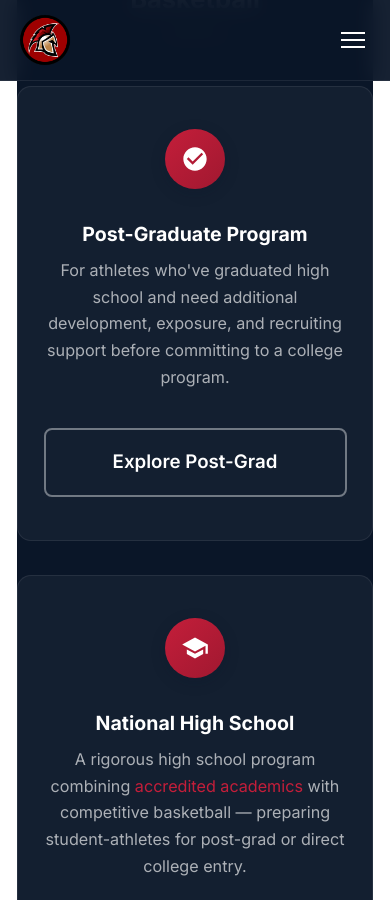
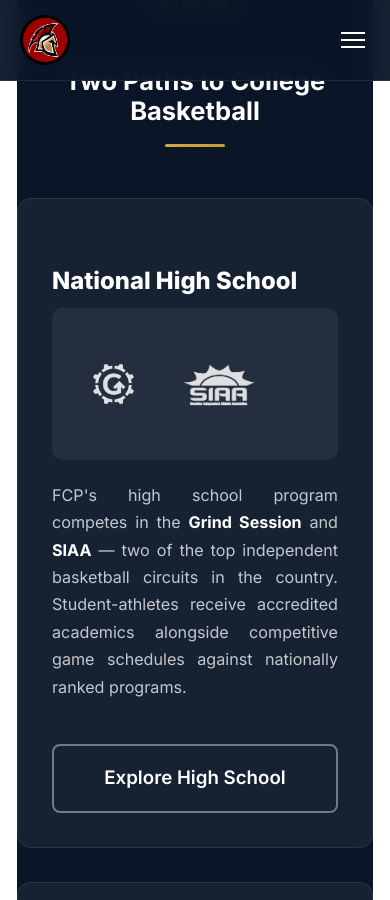
Before and after one commit to CoachD23/fcp-jekyll-site, a Jekyll site: the page built from about.md, in a window 390 px wide and 900 px high, scrolled down 6658 px. Built offline with Jekyll 4.4.1, drawn with Linux system fonts in a browser that asks for light colours; a script that is not in the unit is left out; some of the changed text lies outside the part shown.

Commit message:
About page overhaul: justified text, league logos, remove season timeline
- Intro statement: grey container with red left border, justified text
- Biancardi duo: fixed image alignment (cover vs contain)
- Feature cards + program cards: left-aligned, justified text
- All red link text replaced with navy underlined links
- Removed Sample Basketball Season section
- Redesigned Two Paths section with Grind Session/SIAA (HS) and SEHAL/PHSBA (PG) logos
- Added shared benefits bar: national schedules, weight training, individual workouts, college placement
- New assets: grind-session.png, phsba-opt.png

```diff
--- a/about.md
+++ b/about.md
@@ -9,9 +9,9 @@
 ---
 
 <!-- Bold Intro Statement -->
-<section class="about-intro-statement fade-in" style="max-width: 900px; margin: 0 auto 3rem; text-align: center;">
-  <h2 style="font-size: 2rem; font-weight: 800; color: #0a1628; line-height: 1.3; margin-bottom: 1.25rem;">The Emerald Coast's Premier Basketball Academy</h2>
-  <p style="font-size: 1.15rem; line-height: 1.75; color: #444; max-width: 780px; margin: 0 auto;">Florida Coastal Prep bridges the gap between high school and college athletics — combining elite coaching, rigorous academics, and D1-caliber facilities to prepare student-athletes for the next chapter. Since 2019, we've sent <strong>500+ players to college programs across 43 states and 22 countries</strong>.</p>
+<section class="fade-in" style="background: #f2f3f5; border-left: 4px solid #c41e3a; margin: 0 auto 2.5rem; padding: 2.5rem 3rem; max-width: 960px; border-radius: 0 12px 12px 0;">
+  <h2 style="font-size: 2rem; font-weight: 800; color: #0a1628; line-height: 1.3; margin: 0 0 1rem;">The Emerald Coast's Premier Basketball Academy</h2>
+  <p style="font-size: 1.1rem; line-height: 1.8; color: #333; text-align: justify; margin: 0;">Florida Coastal Prep bridges the gap between high school and college athletics — combining elite coaching, rigorous academics, and D1-caliber facilities to prepare student-athletes for the next chapter. Since 2019, we've sent <strong>500+ players to college programs across 43 states and 22 countries</strong>.</p>
 </section>
 
 <!-- By the Numbers -->
@@ -51,23 +51,30 @@
 </section>
 
 <!-- ESPN Endorsement — Side-by-Side with Navy Container -->
-<div class="fade-in" style="margin: 3rem auto; max-width: 960px; background: #0a1628; border-radius: 16px; padding: 1.5rem; box-shadow: 0 8px 32px rgba(0,0,0,0.18);">
+<div class="fade-in" style="margin: 3rem auto; max-width: 960px; background: #0a1628; border-radius: 16px; padding: 1.25rem; box-shadow: 0 8px 32px rgba(0,0,0,0.18);">
   <div class="biancardi-duo">
-    <div class="biancardi-duo-img">
-      <img src="/assets/images/about/biancardi-gym.jpg" alt="ESPN Director of Recruiting Paul Biancardi addressing Florida Coastal Prep student-athletes during a visit to the Spartan Training Center in Fort Walton Beach" style="width: 100%; height: 100%; object-fit: cover; border-radius: 10px;" loading="lazy">
+    <div class="biancardi-duo-photo">
+      <img src="/assets/images/about/biancardi-gym.jpg" alt="ESPN Director of Recruiting Paul Biancardi addressing Florida Coastal Prep student-athletes during a visit to the Spartan Training Center in Fort Walton Beach" loading="lazy">
     </div>
-    <div class="biancardi-duo-img">
-      <img src="/assets/images/about/biancardi-endorsement.jpg" alt="Paul Biancardi, ESPN Director of Recruiting, endorsing Florida Coastal Prep — Love your program! First class treatment of players." style="width: 100%; height: 100%; object-fit: cover; border-radius: 10px;" loading="lazy">
+    <div class="biancardi-duo-card">
+      <img src="/assets/images/about/biancardi-endorsement.jpg" alt="Paul Biancardi, ESPN Director of Recruiting, endorsing Florida Coastal Prep — Love your program! First class treatment of players." loading="lazy">
     </div>
   </div>
 </div>
 
 <style>
-.biancardi-duo { display: flex; gap: 1.5rem; align-items: stretch; }
-.biancardi-duo-img { flex: 1; min-width: 0; }
-@media (max-width: 600px) {
+.biancardi-duo { display: flex; gap: 1.25rem; align-items: center; }
+.biancardi-duo-photo { flex: 1; min-width: 0; }
+.biancardi-duo-photo img { width: 100%; height: 360px; object-fit: cover; border-radius: 10px; display: block; }
+.biancardi-duo-card { flex: 1; min-width: 0; }
+.biancardi-duo-card img { width: 100%; height: 360px; object-fit: contain; border-radius: 10px; display: block; }
+@media (max-width: 700px) {
   .biancardi-duo { flex-direction: column; }
+  .biancardi-duo-photo img, .biancardi-duo-card img { height: auto; object-fit: cover; }
 }
+.program-offers .feature-card { text-align: left; }
+.program-offers .feature-card p { text-align: justify; }
+.program-offers .feature-card .feature-icon-svg { margin-left: 0; margin-right: auto; }
 </style>
 
 <!-- What Sets FCP Apart -->
@@ -82,27 +89,27 @@
     <div class="feature-card fade-in">
       <div class="feature-icon-svg"><svg viewBox="0 0 24 24"><path d="M12 2C6.48 2 2 6.48 2 12s4.48 10 10 10 10-4.48 10-10S17.52 2 12 2zm0 3c1.66 0 3 1.34 3 3s-1.34 3-3 3-3-1.34-3-3 1.34-3 3-3zm0 14.2c-2.5 0-4.71-1.28-6-3.22.03-1.99 4-3.08 6-3.08 1.99 0 5.97 1.09 6 3.08-1.29 1.94-3.5 3.22-6 3.22z"/><circle cx="12" cy="8" r="2.5"/><path d="M12 2C6.48 2 2 6.48 2 12s4.48 10 10 10 10-4.48 10-10S17.52 2 12 2zm0 18c-4.41 0-8-3.59-8-8s3.59-8 8-8 8 3.59 8 8-3.59 8-8 8z" fill="none"/></svg></div>
       <h3>Elite Coaching Staff</h3>
-      <p>Our <a href="/coaches/" style="color: #c41e3a;">staff</a> includes former NBA players and D1 college coaches who bring real experience to every practice and game.</p>
+      <p>Our <a href="/coaches/" style="color: #0a1628; font-weight: 600; text-decoration: underline;">staff</a> includes former NBA players and D1 college coaches who bring real experience to every practice and game.</p>
     </div>
     <div class="feature-card fade-in">
       <div class="feature-icon-svg"><svg viewBox="0 0 24 24"><path d="M5 13.18v4L12 21l7-3.82v-4L12 17l-7-3.82zM12 3L1 9l11 6 9-4.91V17h2V9L12 3z"/></svg></div>
       <h3>Academic Excellence</h3>
-      <p>Accredited coursework, SAT/ACT prep, and <a href="/academics/" style="color: #c41e3a;">college application support</a> ensure our athletes are recruited and ready.</p>
+      <p>Accredited coursework, SAT/ACT prep, and <a href="/academics/" style="color: #0a1628; font-weight: 600; text-decoration: underline;">college application support</a> ensure our athletes are recruited and ready.</p>
     </div>
     <div class="feature-card fade-in">
       <div class="feature-icon-svg"><svg viewBox="0 0 24 24"><path d="M16 6l2.29 2.29-4.88 4.88-4-4L2 16.59 3.41 18l6-6 4 4 6.3-6.29L22 12V6z"/></svg></div>
       <h3>Recruiting Pipeline</h3>
-      <p>Individual recruiting plans, Hudl film, exposure events, and direct relationships with college coaching staffs. See our <a href="/commitments/" style="color: #c41e3a;">500+ commitments</a>.</p>
+      <p>Individual recruiting plans, Hudl film, exposure events, and direct relationships with college coaching staffs. See our <a href="/commitments/" style="color: #0a1628; font-weight: 600; text-decoration: underline;">500+ commitments</a>.</p>
     </div>
     <div class="feature-card fade-in">
       <div class="feature-icon-svg"><svg viewBox="0 0 24 24"><path d="M20.57 14.86L22 13.43 20.57 12 17 15.57 8.43 7 12 3.43 10.57 2 9.14 3.43 7.71 2 5.57 4.14 4.14 2.71 2.71 4.14l1.43 1.43L2 7.71l1.43 1.43L2 10.57 3.43 12 7 8.43 15.57 17 12 20.57 13.43 22l1.43-1.43L16.29 22l2.14-2.14 1.43 1.43 1.43-1.43-1.43-1.43L22 16.29z"/></svg></div>
       <h3>World-Class Facility</h3>
-      <p>Our 14,000 sq ft <a href="/training/" style="color: #c41e3a;">Spartan Training Center</a> features NBA-dimension hardwood, turf zone, and 24/7 access.</p>
+      <p>Our 14,000 sq ft <a href="/training/" style="color: #0a1628; font-weight: 600; text-decoration: underline;">Spartan Training Center</a> features NBA-dimension hardwood, turf zone, and 24/7 access.</p>
     </div>
     <div class="feature-card fade-in">
       <div class="feature-icon-svg"><svg viewBox="0 0 24 24"><path d="M12 2C8.13 2 5 5.13 5 9c0 5.25 7 13 7 13s7-7.75 7-13c0-3.87-3.13-7-7-7zm0 9.5c-1.38 0-2.5-1.12-2.5-2.5s1.12-2.5 2.5-2.5 2.5 1.12 2.5 2.5-1.12 2.5-2.5 2.5z"/></svg></div>
       <h3>Emerald Coast Lifestyle</h3>
-      <p>Beach living, year-round sunshine, and a safe community. Explore our <a href="/housing/" style="color: #c41e3a;">athlete housing</a> and <a href="/area-info/" style="color: #c41e3a;">area info</a>.</p>
+      <p>Beach living, year-round sunshine, and a safe community. Explore our <a href="/housing/" style="color: #0a1628; font-weight: 600; text-decoration: underline;">athlete housing</a> and <a href="/area-info/" style="color: #0a1628; font-weight: 600; text-decoration: underline;">area info</a>.</p>
     </div>
     <div class="feature-card fade-in">
       <div class="feature-icon-svg"><svg viewBox="0 0 24 24"><path d="M16 11c1.66 0 2.99-1.34 2.99-3S17.66 5 16 5c-1.66 0-3 1.34-3 3s1.34 3 3 3zm-8 0c1.66 0 2.99-1.34 2.99-3S9.66 5 8 5C6.34 5 5 6.34 5 8s1.34 3 3 3zm0 2c-2.33 0-7 1.17-7 3.5V19h14v-2.5c0-2.33-4.67-3.5-7-3.5zm8 0c-.29 0-.62.02-.97.05 1.16.84 1.97 1.97 1.97 3.45V19h6v-2.5c0-2.33-4.67-3.5-7-3.5z"/></svg></div>
@@ -119,53 +126,69 @@
     <h2>Two Paths to College Basketball</h2>
     <div class="gold-rule"></div>
   </div>
-  <div class="program-cards" style="display: grid; grid-template-columns: repeat(auto-fit, minmax(300px, 1fr)); gap: 2rem; max-width: 900px; margin: 2rem auto 0;">
-    <div class="feature-card fade-in" style="text-align: center;">
-      <div class="feature-icon-svg icon-red"><svg viewBox="0 0 24 24"><path d="M12 2C6.48 2 2 6.48 2 12s4.48 10 10 10 10-4.48 10-10S17.52 2 12 2zm-2 15l-5-5 1.41-1.41L10 14.17l7.59-7.59L19 8l-9 9z"/></svg></div>
-      <h3>Post-Graduate Program</h3>
-      <p>For athletes who've graduated high school and need additional development, exposure, and recruiting support before committing to a college program.</p>
-      <a href="/post-grad/" class="btn btn-outline" style="margin-top: 1rem;">Explore Post-Grad</a>
+
+  <div class="two-paths-grid">
+    <!-- High School -->
+    <div class="path-card fade-in">
+      <h3 style="color: #fff; font-size: 1.4rem; font-weight: 800; margin-bottom: 0.75rem;">National High School</h3>
+      <div class="path-logos">
+        <img src="/assets/images/grind-session.png" alt="Grind Session basketball league logo" loading="lazy">
+        <img src="/assets/images/siaa.webp" alt="SIAA — Sunshine Independent Athletic Association logo" loading="lazy">
+      </div>
+      <p style="text-align: justify; color: rgba(255,255,255,0.75); font-size: 0.95rem; line-height: 1.7;">FCP's high school program competes in the <strong style="color: #fff;">Grind Session</strong> and <strong style="color: #fff;">SIAA</strong> — two of the top independent basketball circuits in the country. Student-athletes receive accredited academics alongside competitive game schedules against nationally ranked programs.</p>
+      <a href="/high-school/" class="btn btn-outline" style="margin-top: 1.25rem;">Explore High School</a>
     </div>
-    <div class="feature-card fade-in" style="text-align: center;">
-      <div class="feature-icon-svg icon-red"><svg viewBox="0 0 24 24"><path d="M5 13.18v4L12 21l7-3.82v-4L12 17l-7-3.82zM12 3L1 9l11 6 9-4.91V17h2V9L12 3z"/></svg></div>
-      <h3>National High School</h3>
-      <p>A rigorous high school program combining <a href="/academics/" style="color: #c41e3a;">accredited academics</a> with competitive basketball — preparing student-athletes for post-grad or direct college entry.</p>
-      <a href="/high-school/" class="btn btn-outline" style="margin-top: 1rem;">Explore High School</a>
+
+    <!-- Post-Grad -->
+    <div class="path-card fade-in">
+      <h3 style="color: #fff; font-size: 1.4rem; font-weight: 800; margin-bottom: 0.75rem;">Post-Graduate Program</h3>
+      <div class="path-logos">
+        <img src="/assets/images/sehal.png" alt="SEHAL — Southeast Homeschool Athletic League logo" loading="lazy">
+        <img src="/assets/images/phsba-opt.png" alt="PHSBA — Prep &amp; Homeschool Basketball Alliance logo" loading="lazy">
+      </div>
+      <p style="text-align: justify; color: rgba(255,255,255,0.75); font-size: 0.95rem; line-height: 1.7;">Post-graduates compete in the <strong style="color: #fff;">SEHAL</strong> and <strong style="color: #fff;">PHSBA</strong>, facing top prep programs across the Southeast and nationally. This gap year gives athletes the additional development, film, and exposure needed to earn college roster spots.</p>
+      <a href="/post-grad/" class="btn btn-outline" style="margin-top: 1.25rem;">Explore Post-Grad</a>
+    </div>
+  </div>
+
+  <!-- Shared Benefits -->
+  <div class="path-shared fade-in">
+    <p style="text-align: center; color: rgba(255,255,255,0.6); font-size: 0.85rem; letter-spacing: 0.08em; text-transform: uppercase; font-weight: 700; margin-bottom: 1rem;">Both Programs Include</p>
+    <div class="path-benefits">
+      <div class="path-benefit">
+        <svg viewBox="0 0 24 24" style="width: 22px; height: 22px; fill: #d4a843; margin-bottom: 0.4rem;"><path d="M12 2C6.48 2 2 6.48 2 12s4.48 10 10 10 10-4.48 10-10S17.52 2 12 2zm0 3c1.66 0 3 1.34 3 3s-1.34 3-3 3-3-1.34-3-3 1.34-3 3-3zm0 14.2c-2.5 0-4.71-1.28-6-3.22.03-1.99 4-3.08 6-3.08 1.99 0 5.97 1.09 6 3.08-1.29 1.94-3.5 3.22-6 3.22z"/></svg>
+        <span>National Schedules</span>
+      </div>
+      <div class="path-benefit">
+        <svg viewBox="0 0 24 24" style="width: 22px; height: 22px; fill: #d4a843; margin-bottom: 0.4rem;"><path d="M20.57 14.86L22 13.43 20.57 12 17 15.57 8.43 7 12 3.43 10.57 2 9.14 3.43 7.71 2 5.57 4.14 4.14 2.71 2.71 4.14l1.43 1.43L2 7.71l1.43 1.43L2 10.57 3.43 12 7 8.43 15.57 17 12 20.57 13.43 22l1.43-1.43L16.29 22l2.14-2.14 1.43 1.43 1.43-1.43-1.43-1.43L22 16.29z"/></svg>
+        <span>Weight Training</span>
+      </div>
+      <div class="path-benefit">
+        <svg viewBox="0 0 24 24" style="width: 22px; height: 22px; fill: #d4a843; margin-bottom: 0.4rem;"><path d="M12 2C6.48 2 2 6.48 2 12s4.48 10 10 10 10-4.48 10-10S17.52 2 12 2zm-2 15l-5-5 1.41-1.41L10 14.17l7.59-7.59L19 8l-9 9z"/></svg>
+        <span>Individual Workouts</span>
+      </div>
+      <div class="path-benefit">
+        <svg viewBox="0 0 24 24" style="width: 22px; height: 22px; fill: #d4a843; margin-bottom: 0.4rem;"><path d="M5 13.18v4L12 21l7-3.82v-4L12 17l-7-3.82zM12 3L1 9l11 6 9-4.91V17h2V9L12 3z"/></svg>
+        <span>College Placement</span>
+      </div>
     </div>
   </div>
 </section>
 
-<!-- Sample Basketball Season — Moved lower, tighter layout -->
-<section class="program-offers fade-in" style="margin-top: 3rem;">
-  <div class="staff-section-header">
-    <span class="section-label">Your Year at FCP</span>
-    <h2>Sample Basketball Season</h2>
-    <div class="gold-rule"></div>
-  </div>
-
-  <div class="timeline-grid">
-    <div class="timeline-card fade-in">
-      <div class="timeline-month">SEP</div>
-      <h3>Orientation & Evaluation</h3>
-      <p>Player evaluations, personalized training plans, physical therapy assessments, NCAA eligibility registration, SAT/ACT registration, and initial recruitment meetings.</p>
-    </div>
-    <div class="timeline-card fade-in">
-      <div class="timeline-month">OCT</div>
-      <h3>Competition Begins</h3>
-      <p>Team practices and games, skill development sessions, individualized program planning, college recruiting meetings, and application process overview.</p>
-    </div>
-    <div class="timeline-card fade-in">
-      <div class="timeline-month">NOV – FEB</div>
-      <h3>Peak Season</h3>
-      <p>Tournament play, continued skill refinement, focused individual development, active recruiting engagement, and narrowing college placement options.</p>
-    </div>
-    <div class="timeline-card fade-in">
-      <div class="timeline-month">MAR – MAY</div>
-      <h3>Placement & Transition</h3>
-      <p>Finalize college selection, complete enrollment paperwork, campus visits, strength development focus, and individualized skill training for the next level.</p>
-    </div>
-  </div>
-</section>
+<style>
+.two-paths-grid { display: grid; grid-template-columns: 1fr 1fr; gap: 2rem; max-width: 960px; margin: 2rem auto 0; }
+.path-card { background: rgba(255,255,255,0.05); border: 1px solid rgba(255,255,255,0.08); border-radius: 14px; padding: 2rem; }
+.path-card:hover { background: rgba(255,255,255,0.08); border-color: rgba(212,168,67,0.25); }
+.path-logos { display: flex; align-items: center; gap: 1.25rem; margin-bottom: 1.25rem; padding: 1rem; background: rgba(255,255,255,0.06); border-radius: 10px; }
+.path-logos img { height: 50px; width: auto; max-width: 140px; object-fit: contain; filter: brightness(0) invert(1); opacity: 0.85; }
+.path-shared { max-width: 960px; margin: 2.5rem auto 0; padding-top: 2rem; border-top: 1px solid rgba(255,255,255,0.08); }
+.path-benefits { display: flex; justify-content: center; gap: 3rem; flex-wrap: wrap; }
+.path-benefit { display: flex; flex-direction: column; align-items: center; color: rgba(255,255,255,0.8); font-size: 0.9rem; font-weight: 600; }
+@media (max-width: 700px) {
+  .two-paths-grid { grid-template-columns: 1fr; }
+  .path-benefits { gap: 1.5rem; }
+}
+</style>
 
 <!-- Final CTA -->
 <div class="cta-section" style="margin-top: 0; border-radius: 0;">
```
Also changed, not shown: assets/images/grind-session.png (added), assets/images/phsba-opt.png (added).
